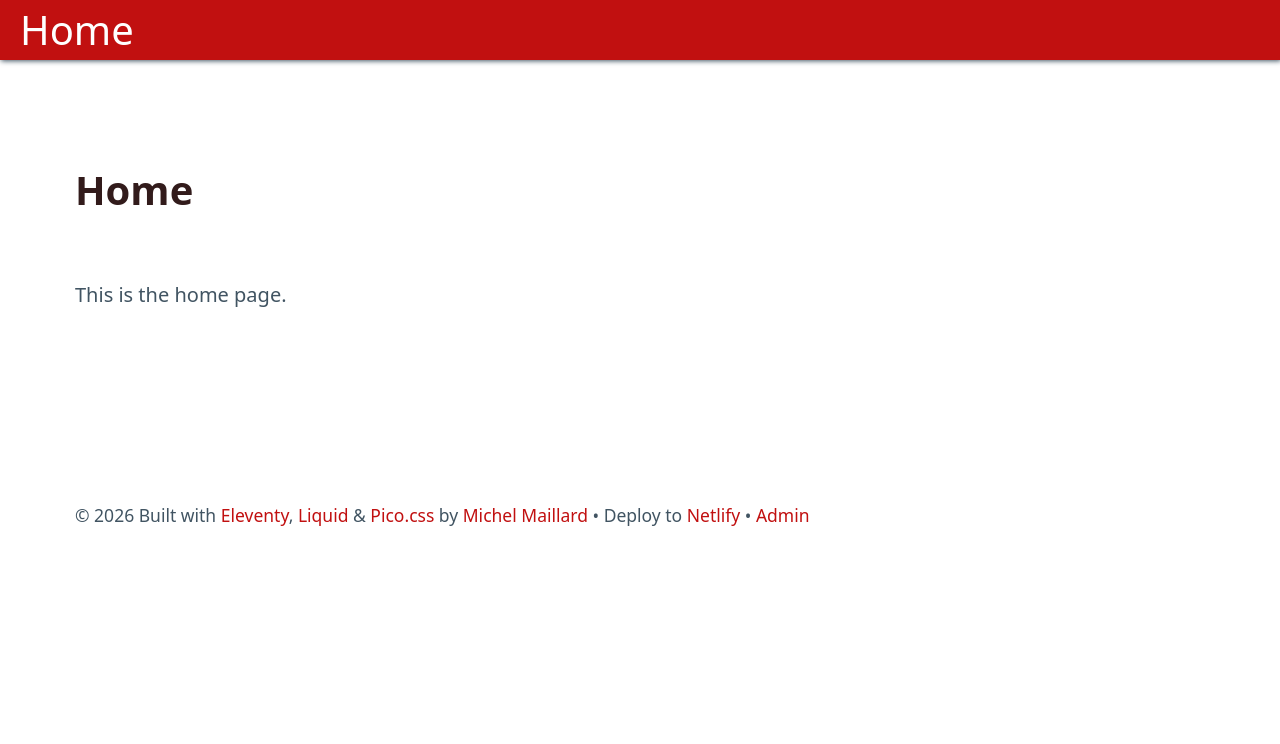
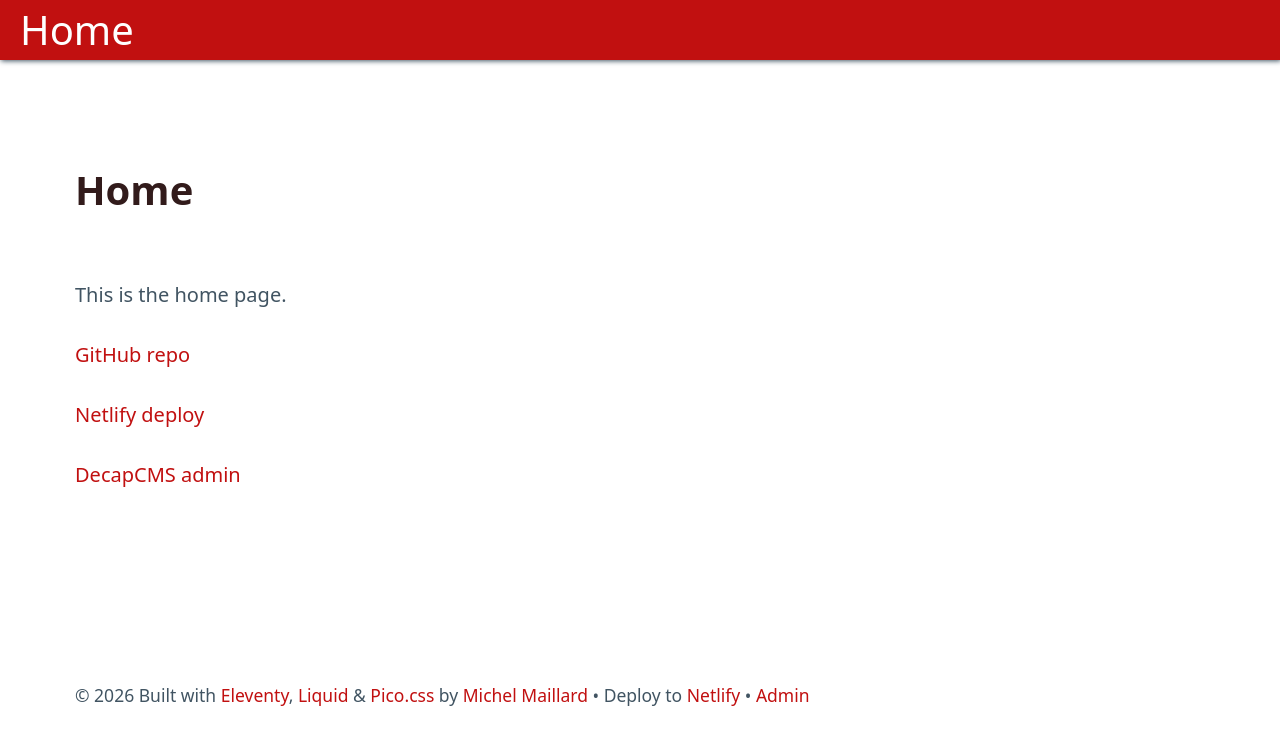
Before and after one commit to mobile-michel/decapCMS-sandbox, an Eleventy site: page src/index.md in a window 1280 px wide. Built offline with nearby package versions, Linux system fonts and the light colour scheme; Eleventy itself is replaced by a stand-in of ours; files that its build step writes are made by us from their sources.

Commit message:
Correction links homepage

```diff
--- a/src/index.md
+++ b/src/index.md
@@ -3,3 +3,9 @@ title: Home
 layout: base
 ---
 This is the home page.
+
+[GitHub repo](https://github.com/mobile-michel/decapCMS-sandbox)
+
+[Netlify deploy](https://playful-vacherin-2ec39f.netlify.app/)
+
+[DecapCMS admin](https://playful-vacherin-2ec39f.netlify.app/admin)
```
